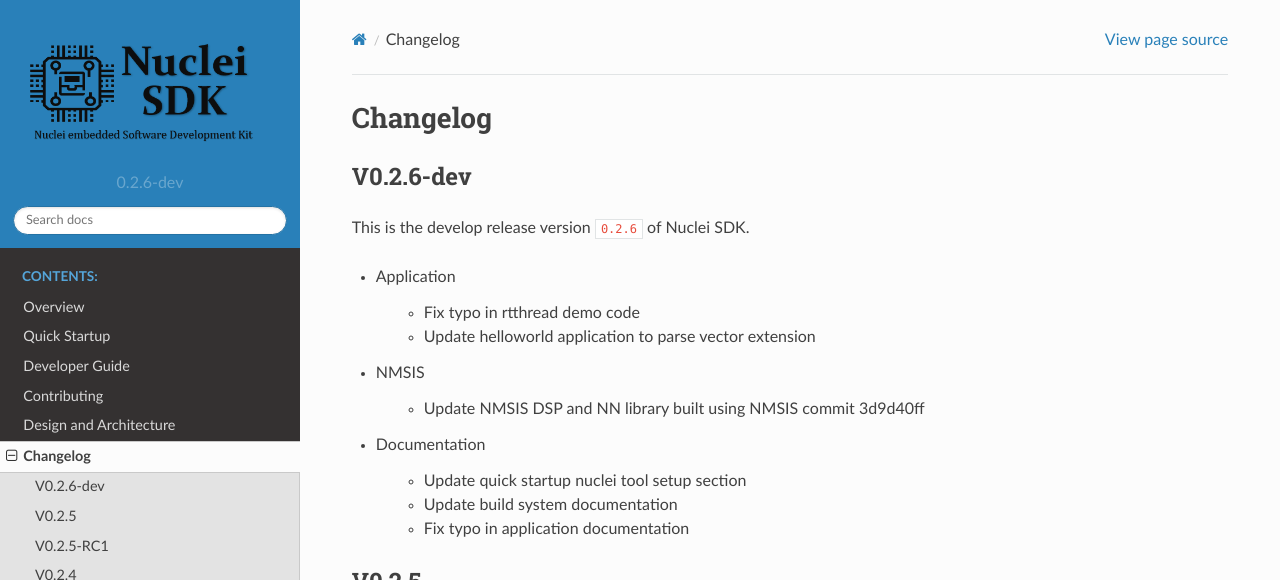
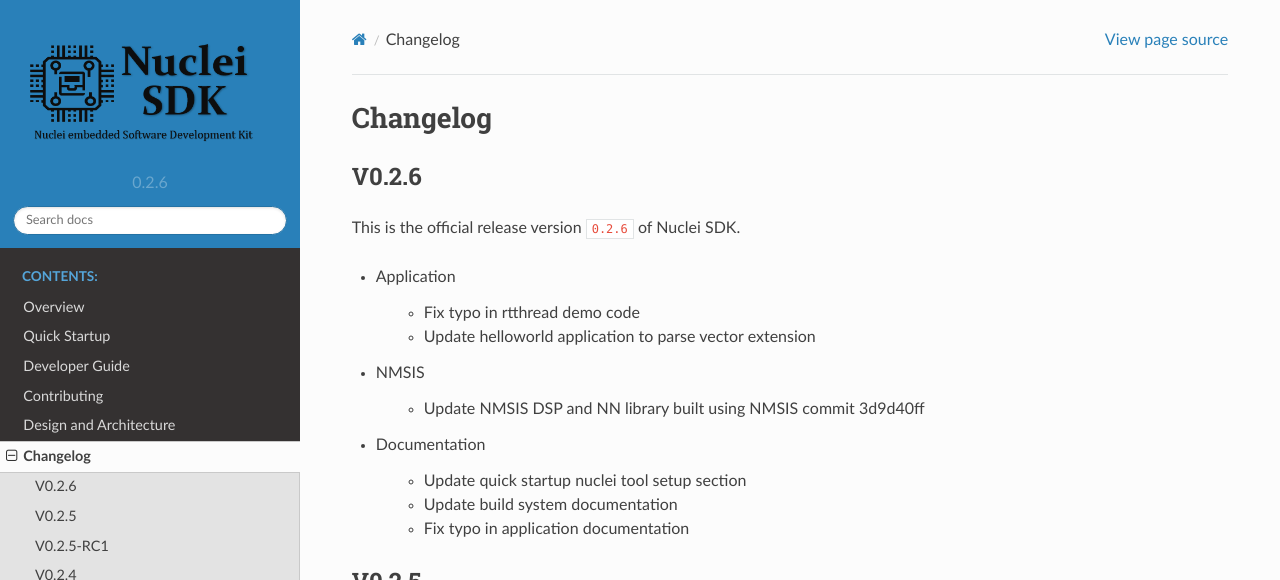
Before and after one commit to Nuclei-Software/nuclei-sdk, a Sphinx documentation site: the page built from doc/source/changelog.rst, in a window 1280 px wide and 900 px high. Shown: the top 580 px of the window. Built offline with Sphinx 7.4.7 and the Read the Docs theme 2.0.0, drawn with Linux system fonts in a browser that asks for light colours.

Commit message:
env: bump Nuclei SDK version to 0.2.6
Signed-off-by: Huaqi Fang <578567190@qq.com>

```diff
--- a/doc/source/changelog.rst
+++ b/doc/source/changelog.rst
@@ -3,10 +3,10 @@
 Changelog
 =========
 
-V0.2.6-dev
-----------
+V0.2.6
+------
 
-This is the develop release version ``0.2.6`` of Nuclei SDK.
+This is the official release version ``0.2.6`` of Nuclei SDK.
 
 * Application
 
--- a/doc/source/conf.py
+++ b/doc/source/conf.py
@@ -21,10 +21,10 @@
 author = 'Nuclei'
 
 # The short X.Y version
-version = '0.2.6-dev'
+version = '0.2.6'
 
 # The full version, including alpha/beta/rc tags
-release = '0.2.6-dev'
+release = '0.2.6'
 
 
 # -- General configuration ---------------------------------------------------
--- a/package.json
+++ b/package.json
@@ -1,6 +1,6 @@
 {
     "name": "framework-nuclei-sdk",
     "description": "Nuclei N/NX Embedded SDK",
-    "version": "0.2.6-dev",
+    "version": "0.2.6",
     "url": "https://github.com/Nuclei-Software/nuclei-sdk/"
 }
```
